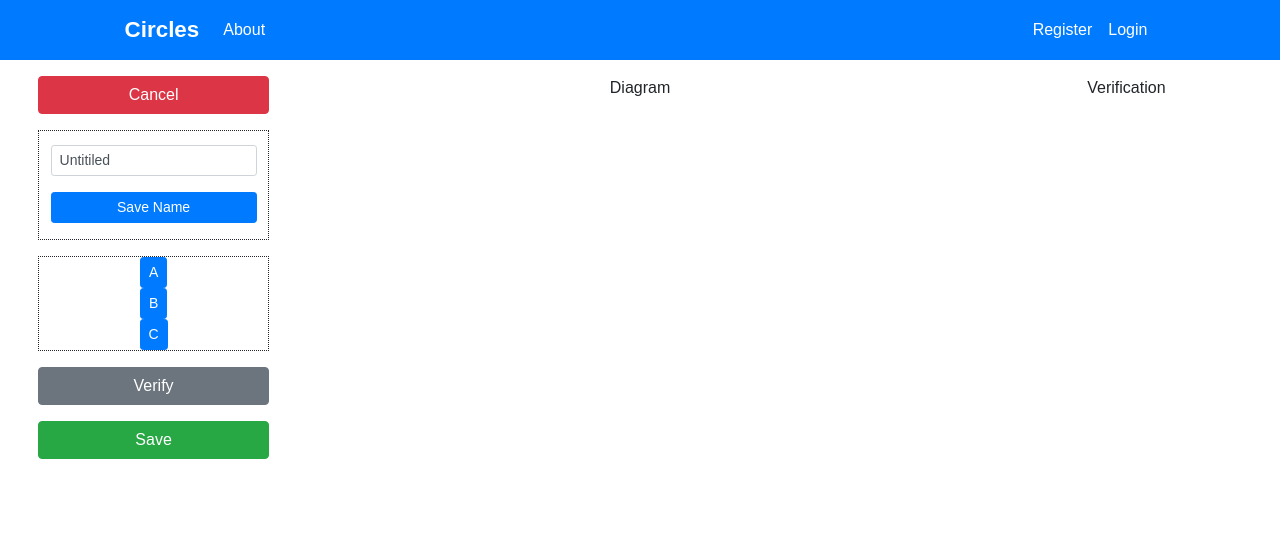
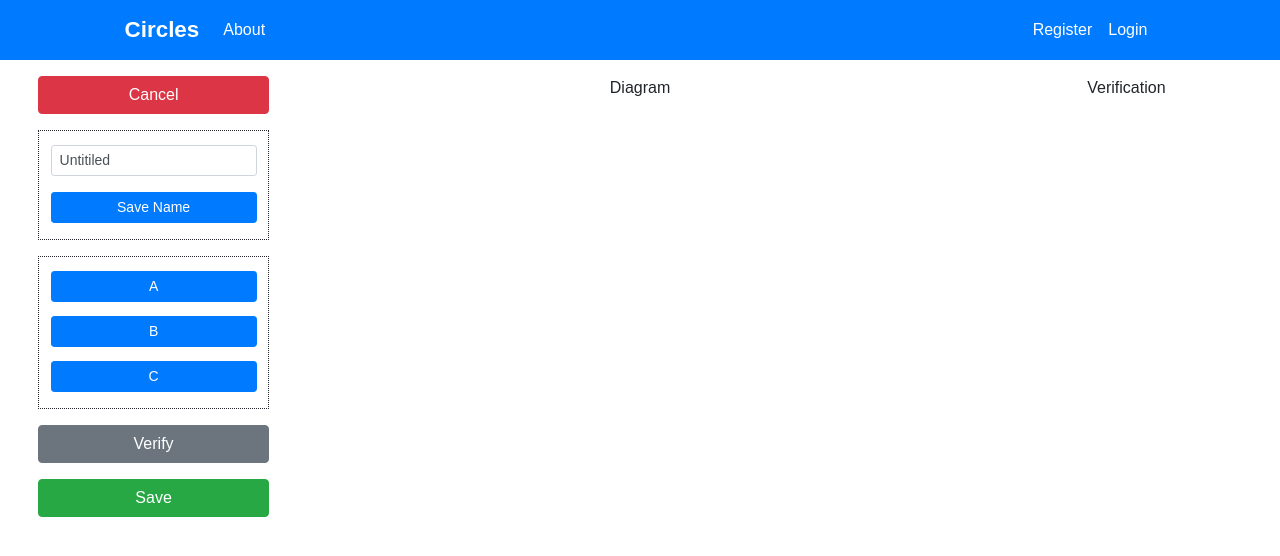
Before and after one commit to GingerNeil12/MEng_React_Frontend, a React (Create React App) app: page /diagramHome in a window 1280 px wide. Shown: the top 556 px of the page. Built offline with nearby package versions, Linux system fonts and the light colour scheme.

Commit message:
Styling on the Shape buttons done

```diff
--- a/src/components/diagram/DiagramShapes.js
+++ b/src/components/diagram/DiagramShapes.js
@@ -17,7 +17,8 @@ const formStyle = {
     width: '100%',
     borderStyle: 'dotted',
     borderWidth: '1px',
-    boxSizing: 'border-box'
+    boxSizing: 'border-box',
+    paddingBottom: '1em'
 }
 
 export default DiagramShapes
--- a/src/components/diagram/Shape.js
+++ b/src/components/diagram/Shape.js
@@ -5,10 +5,17 @@ class Shape extends Component {
   render() {
     return (
       <div>
-        <Button variant="primary" size="sm">{this.props.shape.name}</Button>
+        <Button variant="primary" size="sm" style={buttonStyle}>{this.props.shape.name}</Button>
       </div>
     )
   }
 }
 
+const buttonStyle = {
+    width: '90%',
+    marginLeft: 'auto',
+    marginRight: 'auto',
+    marginTop: '1em'
+}
+
 export default Shape;
```
